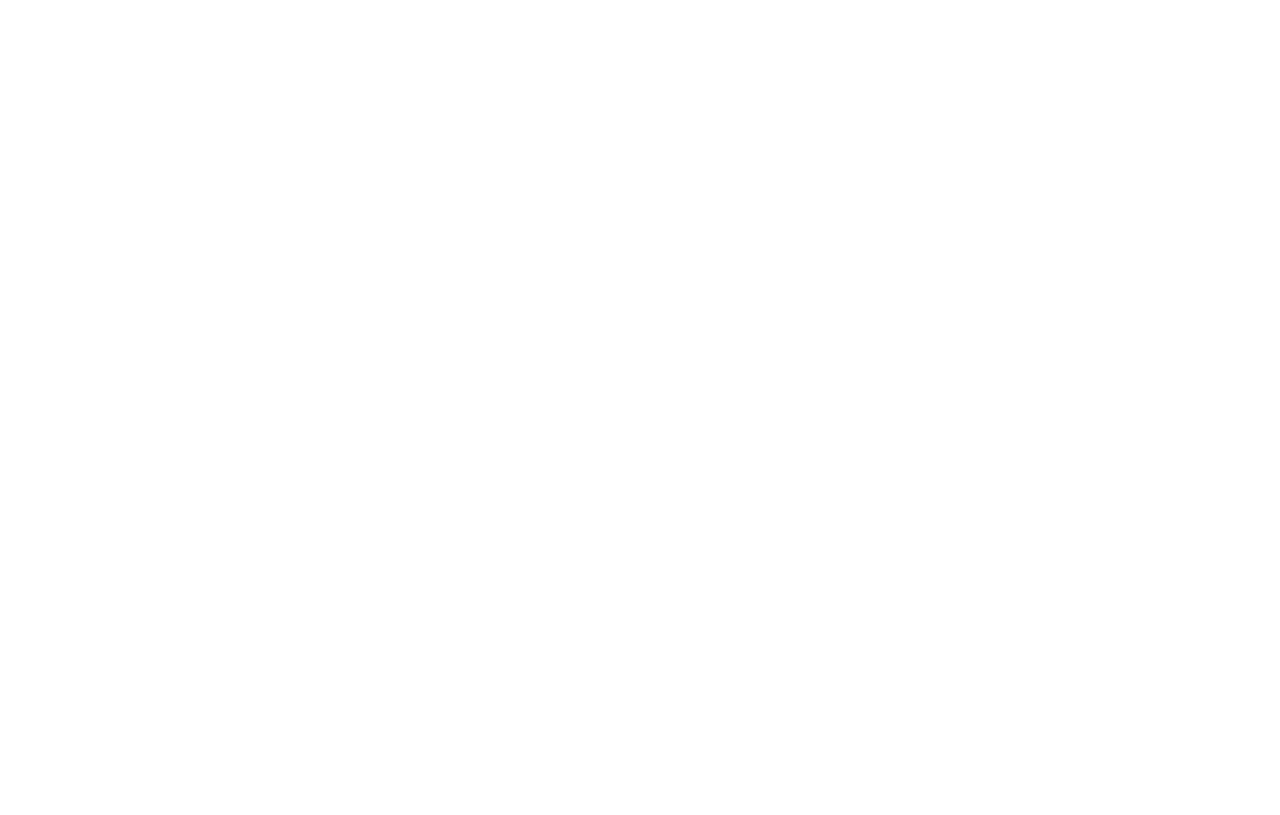
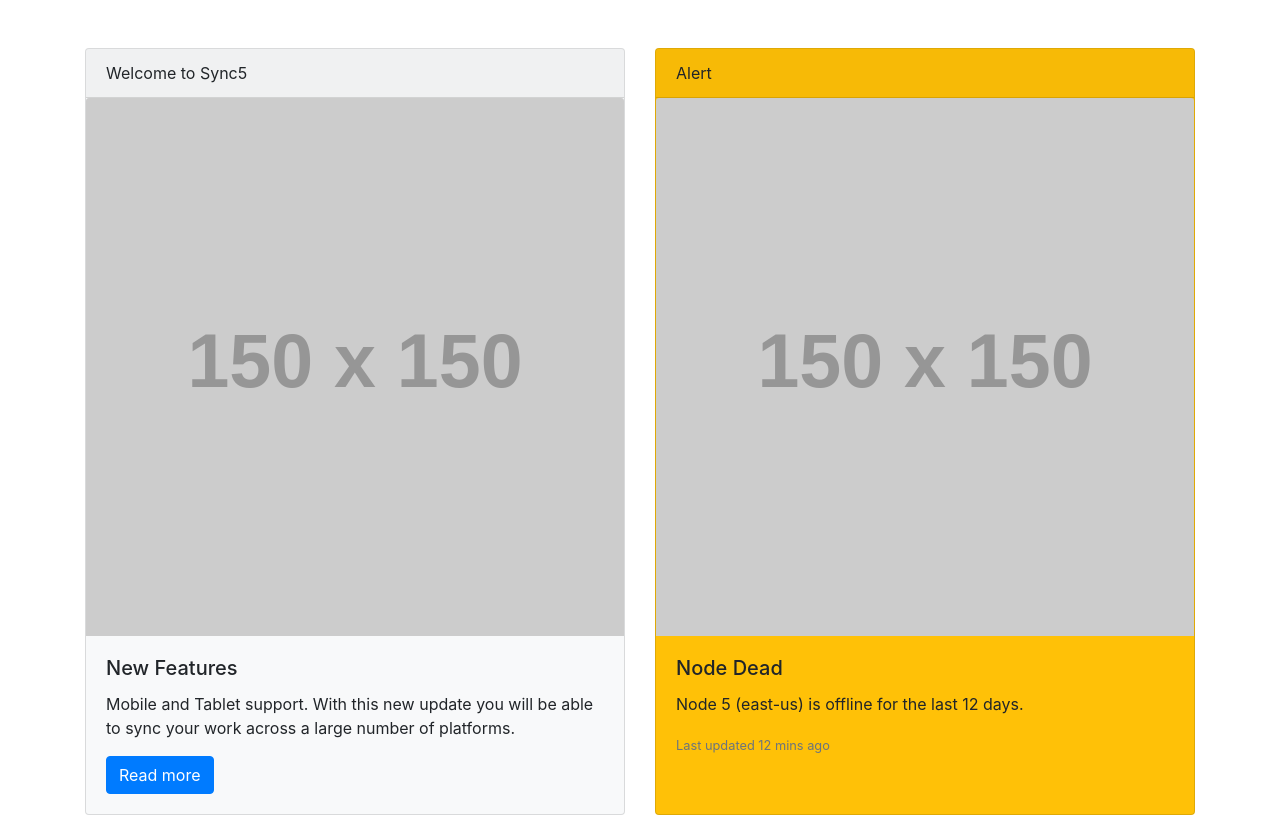
Before and after one commit to acciojob/bootstrap-card-SangmalaSuryavanshi, a website: page main.html in a window 1280 px wide. Drawn offline with nearby package versions, Linux system fonts and the light colour scheme; placeholder pictures from the web are drawn by us.

Commit message:
created a submission

```diff
--- a/main.html
+++ b/main.html
@@ -1,16 +1,45 @@
 <!DOCTYPE html>
+<html lang="en">
+<head>
+    <meta charset="UTF-8">
+    <meta name="viewport" content="width=device-width, initial-scale=1, shrink-to-fit=no">
+    <link href="https://stackpath.bootstrapcdn.com/bootstrap/4.5.2/css/bootstrap.min.css" rel="stylesheet">
+    <title>Bootstrap Card Deck</title>
+</head>
+<body>
 
-<html>
+<div class="container mt-5">
+    <div class="card-deck">
+        <!-- Card 1 -->
+        <div class="card bg-light">
+            <div class="card-header">
+                Welcome to Sync5
+            </div>
+            <img src="https://via.placeholder.com/150" class="card-img-top" alt="Sync5 Image">
+            <div class="card-body">
+                <h5 class="card-title">New Features</h5>
+                <p class="card-text">Mobile and Tablet support. With this new update you will be able to sync your work across a large number of platforms.</p>
+                <a href="#" class="btn btn-primary">Read more</a>
+            </div>
+        </div>
 
-<head>
-	<link rel="stylesheet" href="styles.css">
-</head>
+        <!-- Card 2 -->
+        <div class="card bg-warning">
+            <div class="card-header">
+                Alert
+            </div>
+            <img src="https://via.placeholder.com/150" class="card-img-top" alt="Alert Image">
+            <div class="card-body">
+                <h5 class="card-title">Node Dead</h5>
+                <p class="card-text">Node 5 (east-us) is offline for the last 12 days.</p>
+                <p class="card-text"><small class="text-muted">Last updated 12 mins ago</small></p>
+            </div>
+        </div>
+    </div>
+</div>
 
-<body>
-	<!-- the entire body must be written by student -->
-    <script type="text/javascript" src="./script.js">
-</script>
-
+<script src="https://code.jquery.com/jquery-3.5.1.slim.min.js"></script>
+<script src="https://cdn.jsdelivr.net/npm/@popperjs/core@2.9.2/dist/umd/popper.min.js"></script>
+<script src="https://stackpath.bootstrapcdn.com/bootstrap/4.5.2/js/bootstrap.min.js"></script>
 </body>
-
 </html>
```
